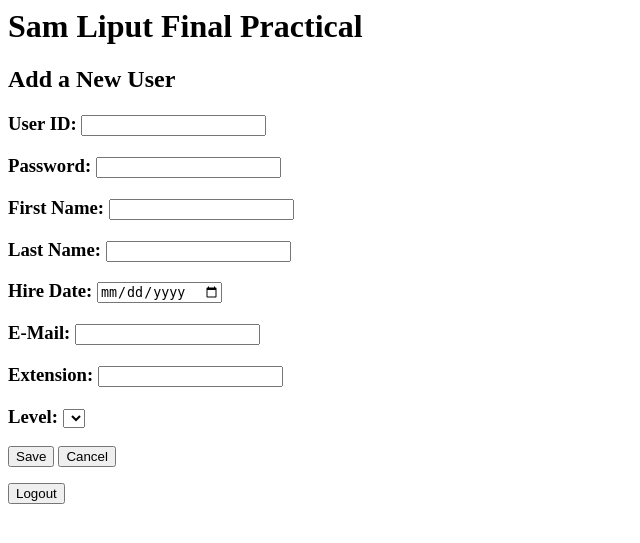
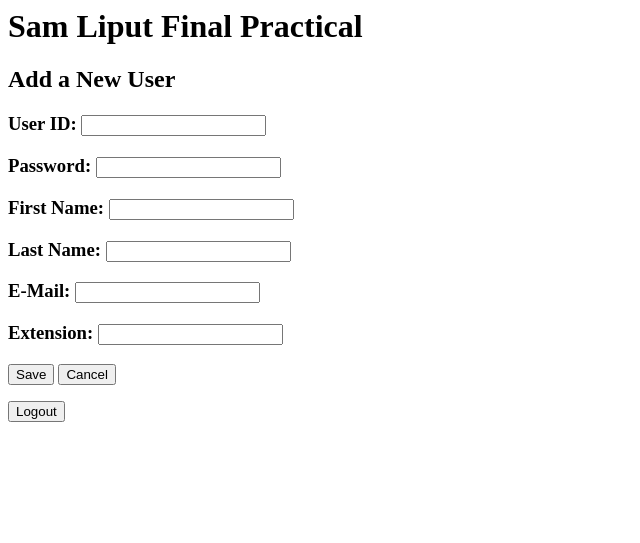
Before and after one commit to sgliput/RecipeBook-PHP, a PHP site: page /view/add_update_recipe.php in a window 1280 px wide. Shown: the top 543 px of the page, without its empty margins (0-640 px from the left). Run offline with PHP 8.4, Linux system fonts and the light colour scheme; the visitor is signed in with stand-in values (Sample User, id 1); data that the repository does not hold is empty.

Commit message:
Hire Date Delete

```diff
--- a/view/add_update_recipe.php
+++ b/view/add_update_recipe.php
@@ -129,11 +129,6 @@
             <?php if (strlen($last_name_error) > 0)
                 echo "<span style='color: red;'>{$last_name_error}</span>"; ?>
         </h3>
-        <h3>Hire Date: <input type="date" name="hireDate"
-            value="<?php echo $user->getHireDate(); ?>">
-            <?php if (strlen($hire_date_error) > 0)
-                echo "<span style='color: red;'>{$hire_date_error}</span>"; ?>
-        </h3>
         <h3>E-Mail: <input type="text" name="email"
             value="<?php echo $user->getEMail(); ?>">
             <?php if (strlen($email_error) > 0)
@@ -144,15 +139,15 @@
             <?php if (strlen($extension_error) > 0)
                 echo "<span style='color: red;'>{$extension_error}</span>"; ?>
         </h3>
-        <h3>Level: <select name="userLevelOption">
-            <?php foreach($user_levels as $user_level) : ?>
-                <option value="<?php echo $user_level->getUserLevelNo(); ?>"
-                    <?php if ($user_level->getUserLevelNo() === $user->getUserLevel()->getUserLevelNo()) {
+        <!-- <h3>Level: <select name="userLevelOption">
+            <//?php foreach($user_levels as $user_level) : ?>
+                <option value="<//?php echo $user_level->getUserLevelNo(); ?>"
+                    <//?php if ($user_level->getUserLevelNo() === $user->getUserLevel()->getUserLevelNo()) {
                         echo 'selected'; }?>>
-                <?php echo $user_level->getLevelName(); ?></option>
-            <?php endforeach ?>
+                <//?php echo $user_level->getLevelName(); ?></option>
+            <//?php endforeach ?>
             </select>
-        </h3>
+        </h3>         -->
         <input type="hidden"
             value="<?php echo $user->getUserNo(); ?>" name="userNo">
         <input type="submit" value="Save" name="save">
--- a/view/home.php
+++ b/view/home.php
@@ -61,7 +61,6 @@ if (isset($_POST['delete'])) {
             <td><?php echo $user->getUserId(); ?></td>
             <td><?php echo $user->getFirstName(); ?></td>
             <td><?php echo $user->getLastName(); ?></td>
-            <td><?php echo $user->getHireDate(); ?></td>
             <td><?php echo $user->getEMail(); ?></td>
             <td><?php echo $user->getExtension(); ?></td>
             <td><?php echo $user->getUserLevel()->getLevelName(); ?></td>
```
